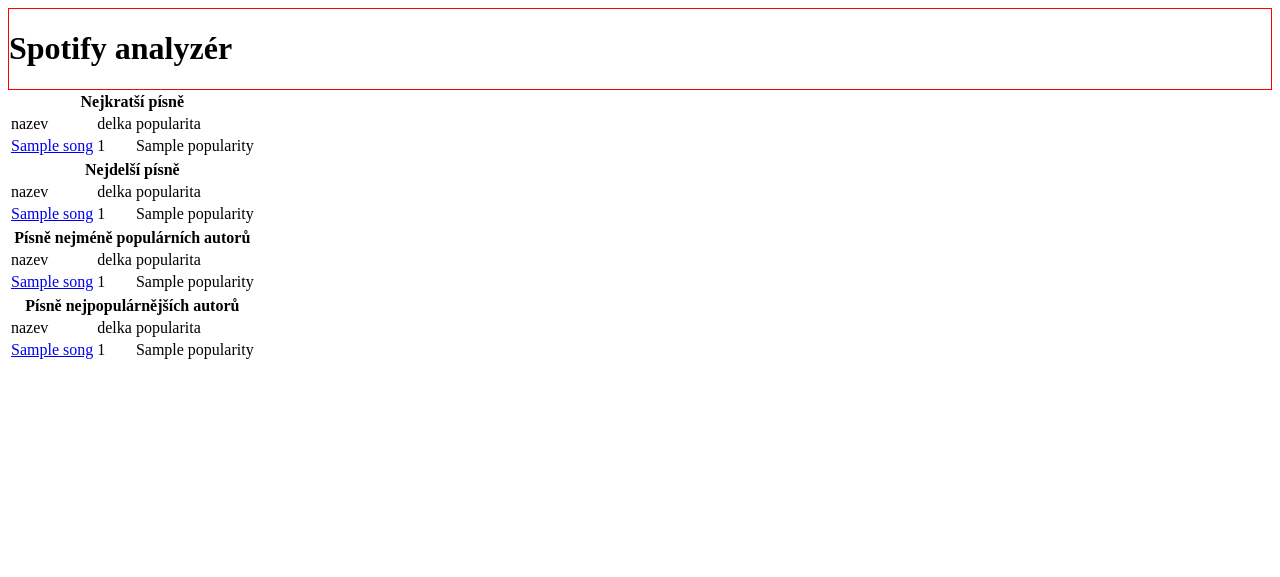
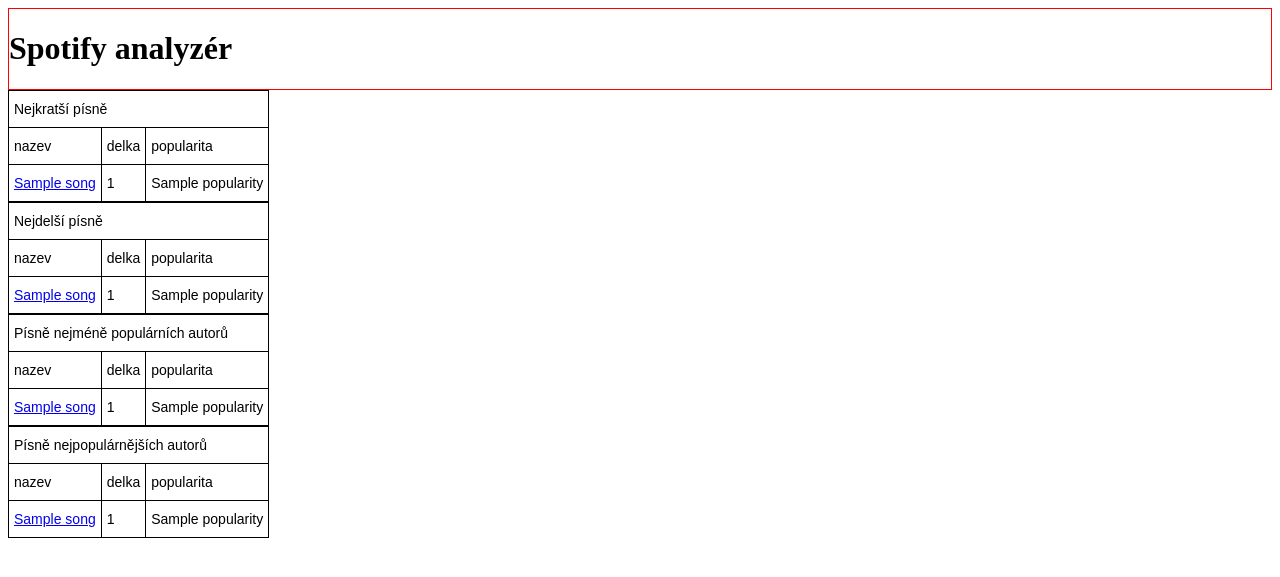
Before and after one commit to okurka12/Tietoevry-internship-challenge, a Django app: template spotify_analyser/mainapp/templates/mainapp/data.html in a window 1280 px wide. Shown: the top 577 px of the page. Run offline with Django 4.2, Linux system fonts and the light colour scheme; the template is opened without the code that fills it: most values are stand-ins (such as "Sample title", 1, 10 or a date in 2020).

Commit message:
Styled the tables a little bit

```diff
--- a/spotify_analyser/mainapp/templates/mainapp/base.html
+++ b/spotify_analyser/mainapp/templates/mainapp/base.html
@@ -3,6 +3,15 @@
 <head>
     <meta charset="UTF-8">
     <title>Spotify analyzér</title>
+
+    <style type="text/css">
+    .tg  {border-collapse:collapse;border-spacing:0;}
+    .tg td{border-color:black;border-style:solid;border-width:1px;font-family:Arial, sans-serif;font-size:14px;
+      overflow:hidden;padding:10px 5px;word-break:normal;}
+    .tg th{border-color:black;border-style:solid;border-width:1px;font-family:Arial, sans-serif;font-size:14px;
+      font-weight:normal;overflow:hidden;padding:10px 5px;word-break:normal;}
+    .tg .tg-0lax{text-align:left;vertical-align:top}
+    </style>
 </head>
 <body>
 <div style="border: 1px solid red">
--- a/spotify_analyser/mainapp/templates/mainapp/data.html
+++ b/spotify_analyser/mainapp/templates/mainapp/data.html
@@ -2,23 +2,23 @@
 
 {% block content %}
 
-<table>
+<table class="tg">
 <thead>
   <tr>
-    <th colspan="3">Nejkratší písně</th>
+    <th class="tg-0lax" colspan="3">Nejkratší písně</th>
   </tr>
 </thead>
 <tbody>
   <tr>
-    <td>nazev</td>
-    <td>delka</td>
-    <td>popularita</td>
+    <td class="tg-0lax">nazev</td>
+    <td class="tg-0lax">delka</td>
+    <td class="tg-0lax">popularita</td>
   </tr>
 {% for song in shortests %}
   <tr>
-    <td><a href="{{ song.url }}">{{ song.name }}</a> </td>
-    <td>{{ song.length }}</td>
-    <td>{{ song.popularity }}</td>
+    <td class="tg-0lax"><a href="{{ song.url }}">{{ song.name }}</a> </td>
+    <td class="tg-0lax">{{ song.length }}</td>
+    <td class="tg-0lax">{{ song.popularity }}</td>
   </tr>
 {% endfor %}
 
@@ -27,23 +27,23 @@
 
 
 
-<table>
+<table class="tg">
 <thead>
   <tr>
-    <th colspan="3">Nejdelší písně</th>
+    <th class="tg-0lax" colspan="3">Nejdelší písně</th>
   </tr>
 </thead>
 <tbody>
   <tr>
-    <td>nazev</td>
-    <td>delka</td>
-    <td>popularita</td>
+    <td class="tg-0lax">nazev</td>
+    <td class="tg-0lax">delka</td>
+    <td class="tg-0lax">popularita</td>
   </tr>
 {% for song in longests %}
   <tr>
-    <td><a href="{{ song.url }}">{{ song.name }}</a> </td>
-    <td>{{ song.length }}</td>
-    <td>{{ song.popularity }}</td>
+    <td class="tg-0lax"><a href="{{ song.url }}">{{ song.name }}</a> </td>
+    <td class="tg-0lax">{{ song.length }}</td>
+    <td class="tg-0lax">{{ song.popularity }}</td>
   </tr>
 {% endfor %}
 
@@ -52,23 +52,23 @@
 
 
 
-<table>
+<table class="tg">
 <thead>
   <tr>
-    <th colspan="3">Písně nejméně populárních autorů</th>
+    <th class="tg-0lax" colspan="3">Písně nejméně populárních autorů</th>
   </tr>
 </thead>
 <tbody>
   <tr>
-    <td>nazev</td>
-    <td>delka</td>
-    <td>popularita</td>
+    <td class="tg-0lax">nazev</td>
+    <td class="tg-0lax">delka</td>
+    <td class="tg-0lax">popularita</td>
   </tr>
 {% for song in least_popular %}
   <tr>
-    <td><a href="{{ song.url }}">{{ song.name }}</a> </td>
-    <td>{{ song.length }}</td>
-    <td>{{ song.popularity }}</td>
+    <td class="tg-0lax"><a href="{{ song.url }}">{{ song.name }}</a> </td>
+    <td class="tg-0lax">{{ song.length }}</td>
+    <td class="tg-0lax">{{ song.popularity }}</td>
   </tr>
 {% endfor %}
 
@@ -76,23 +76,23 @@
 </table>
 
 
-<table>
+<table class="tg">
 <thead>
   <tr>
-    <th colspan="3">Písně nejpopulárnějších autorů</th>
+    <th class="tg-0lax" colspan="3">Písně nejpopulárnějších autorů</th>
   </tr>
 </thead>
 <tbody>
   <tr>
-    <td>nazev</td>
-    <td>delka</td>
-    <td>popularita</td>
+    <td class="tg-0lax">nazev</td>
+    <td class="tg-0lax">delka</td>
+    <td class="tg-0lax">popularita</td>
   </tr>
 {% for song in most_popular %}
   <tr>
-    <td><a href="{{ song.url }}">{{ song.name }}</a> </td>
-    <td>{{ song.length }}</td>
-    <td>{{ song.popularity }}</td>
+    <td class="tg-0lax"><a href="{{ song.url }}">{{ song.name }}</a> </td>
+    <td class="tg-0lax">{{ song.length }}</td>
+    <td class="tg-0lax">{{ song.popularity }}</td>
   </tr>
 {% endfor %}
 
```
